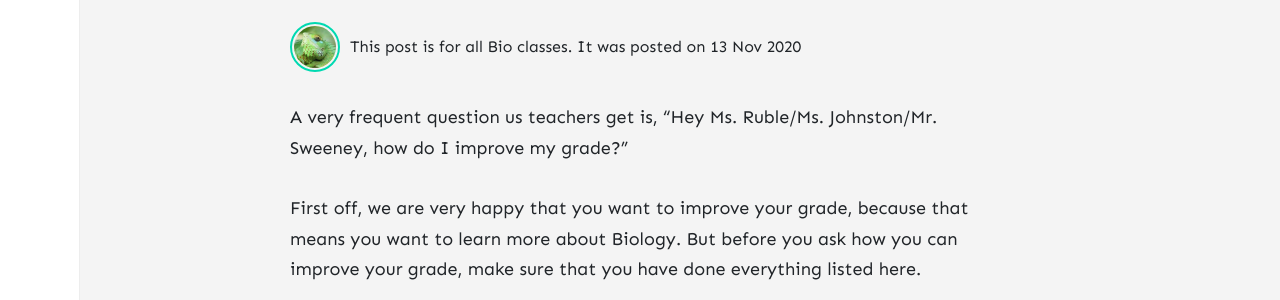
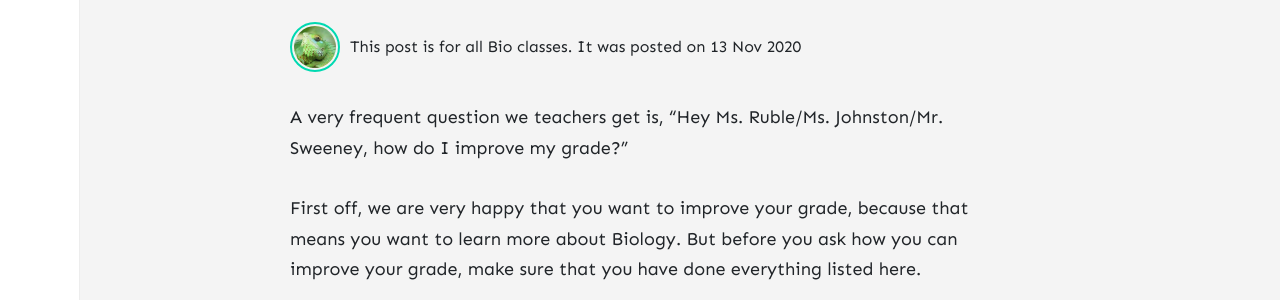
Before and after one commit to minnesota-connections-academy/biology-announcements, a Jekyll site: the page built from _posts/2020-11-13-faq-how-do-i-get-my-grade-up.md, in a window 1280 px wide. Shown: the part 358-658 px from the top of the page. Built offline with Jekyll 4.4.1, drawn with Linux system fonts in a browser that asks for light colours; nearby versions of some CDN libraries; comment, search, counter and statistics services are not loaded.

Commit message:
11/19/20

```diff
--- a/_posts/2020-11-13-faq-how-do-i-get-my-grade-up.md
+++ b/_posts/2020-11-13-faq-how-do-i-get-my-grade-up.md
@@ -6,7 +6,7 @@ tags: [ ]
 image: https://pixy.org/src/414/4145137.png
 ---
 
-A very frequent question us teachers get is, "Hey Ms. Ruble/Ms. Johnston/Mr. Sweeney, how do I improve my grade?"
+A very frequent question we teachers get is, "Hey Ms. Ruble/Ms. Johnston/Mr. Sweeney, how do I improve my grade?"
 
 First off, we are very happy that you want to improve your grade, because that means you want to learn more about Biology. But before you ask how you can improve your grade, make sure that you have done everything listed here.
 
```
Also changed, not shown: _posts/2020-11-19-homeostasis.md (added, +27 -0 lines), _posts/frontmatter.md (renamed from _drafts/frontmatter.md).
